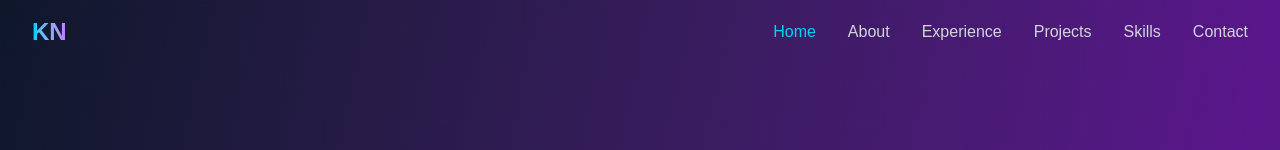
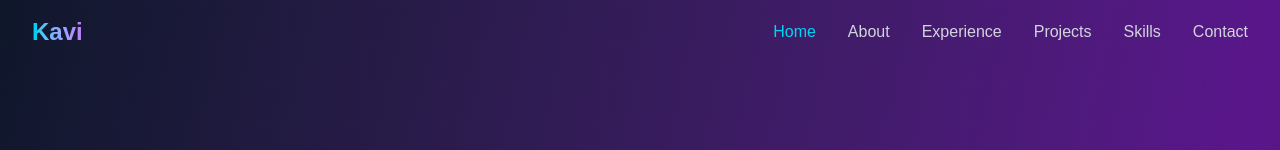
Before and after one commit to k16022000/kaviarasu_portfolio, a Next.js app: page / in a window 1280 px wide. Shown: the top 150 px of the page. Built offline with nearby package versions, Linux system fonts and the light colour scheme.

Commit message:
added the year

```diff
--- a/app/page.jsx
+++ b/app/page.jsx
@@ -178,7 +178,7 @@ export default function Portfolio() {
         <div className="max-w-7xl mx-auto px-4 sm:px-6 lg:px-8">
           <div className="flex items-center justify-between h-16">
             <div className="text-2xl font-bold bg-gradient-to-r from-cyan-400 to-purple-400 bg-clip-text text-transparent">
-              KN
+              Kavi
             </div>
 
             {/* Desktop Menu */}
@@ -642,7 +642,7 @@ export default function Portfolio() {
       {/* Footer */}
       <footer className="py-8 px-4 border-t border-purple-500/20">
         <div className="max-w-6xl mx-auto text-center text-gray-400">
-          <p>© 2025 Kaviarasu N. All rights reserved.</p>
+          <p>© {new Date().getFullYear()} Kaviarasu N. All rights reserved.</p>
         </div>
       </footer>
 
```
